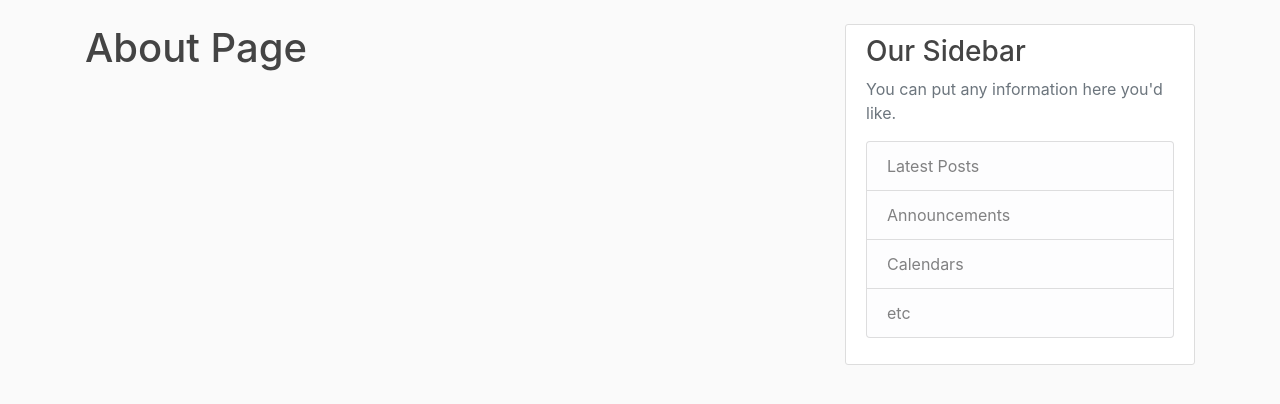
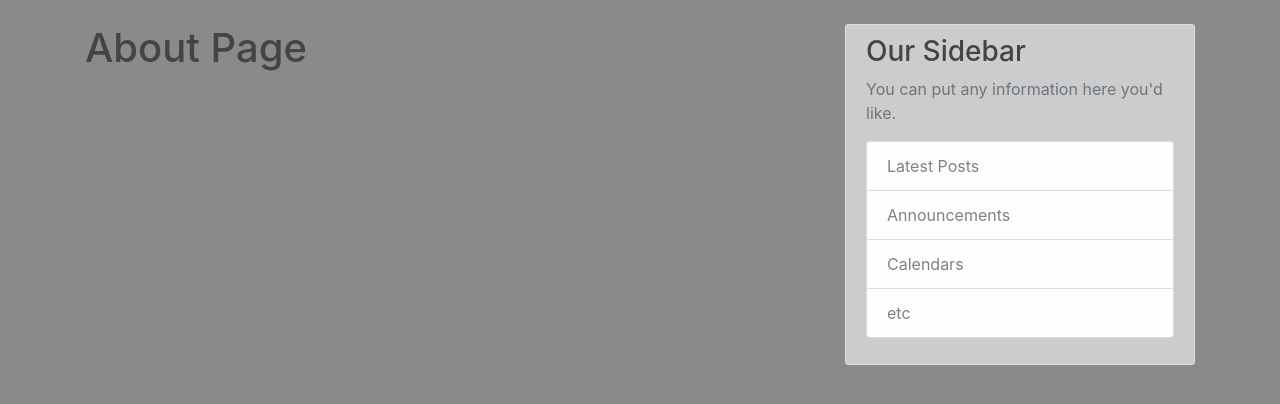
Before and after one commit to Avatarable/FlaskBlog, a Flask app: page /about in a window 1280 px wide. Shown: the part 56-460 px from the top of the page. Run offline with Flask 2, Linux system fonts and the light colour scheme; some libraries are stand-ins or nearby versions.

Commit message:
Update main.css

```diff
--- a/flaskblog/static/main.css
+++ b/flaskblog/static/main.css
@@ -1,5 +1,5 @@
 body {
-  background: #fafafa;
+  background: #8a8a8a;
   color: #333333;
   margin-top: 5rem;
 }
@@ -25,7 +25,7 @@ h1, h2, h3, h4, h5, h6 {
 }
 
 .content-section {
-  background: #ffffff;
+  background: #cccccc;
   padding: 10px 20px;
   border: 1px solid #dddddd;
   border-radius: 3px;
```
